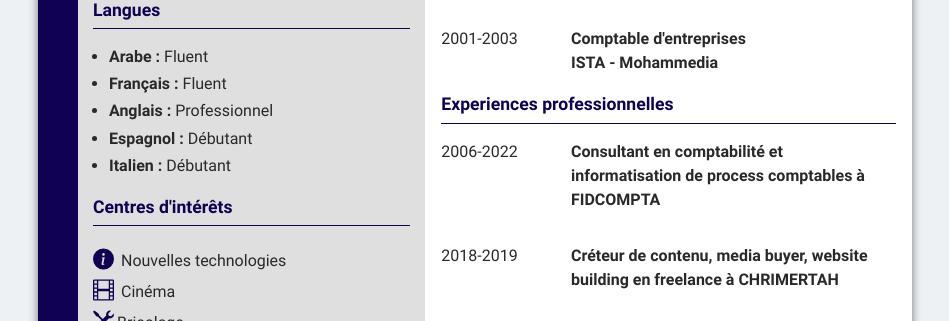
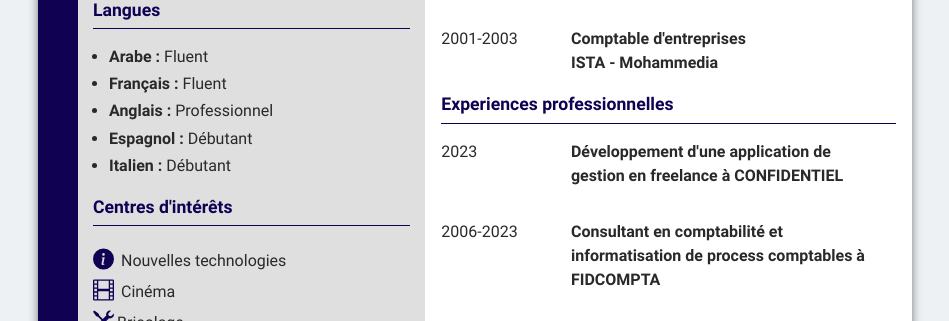
Before and after one commit to rehaimin/Resume, a plain HTML site: page index.html in a window 1280 px wide. Shown: the part 620-941 px from the top of the page, without its empty margins (165-1114 px from the left). Drawn offline with Linux system fonts and the light colour scheme.

Commit message:
Update index.html

```diff
--- a/index.html
+++ b/index.html
@@ -169,7 +169,15 @@
                         <div class="container">
                             <div class="row">
                                 <div class="col-3 ps-0 pe-0">
-                                    <span>2006-2022</span>
+                                    <span>2023</span>
+                                </div>
+                                <div class="col-9">
+                                    <span class="fw-bold d-block">Développement d'une application de gestion en freelance à CONFIDENTIEL</span>
+                                </div>
+                            </div>
+                            <div class="row">
+                                <div class="col-3 ps-0 pe-0">
+                                    <span>2006-2023</span>
                                 </div>
                                 <div class="col-9">
                                     <span class="fw-bold d-block">Consultant en comptabilité et informatisation de process comptables à FIDCOMPTA</span>
```
